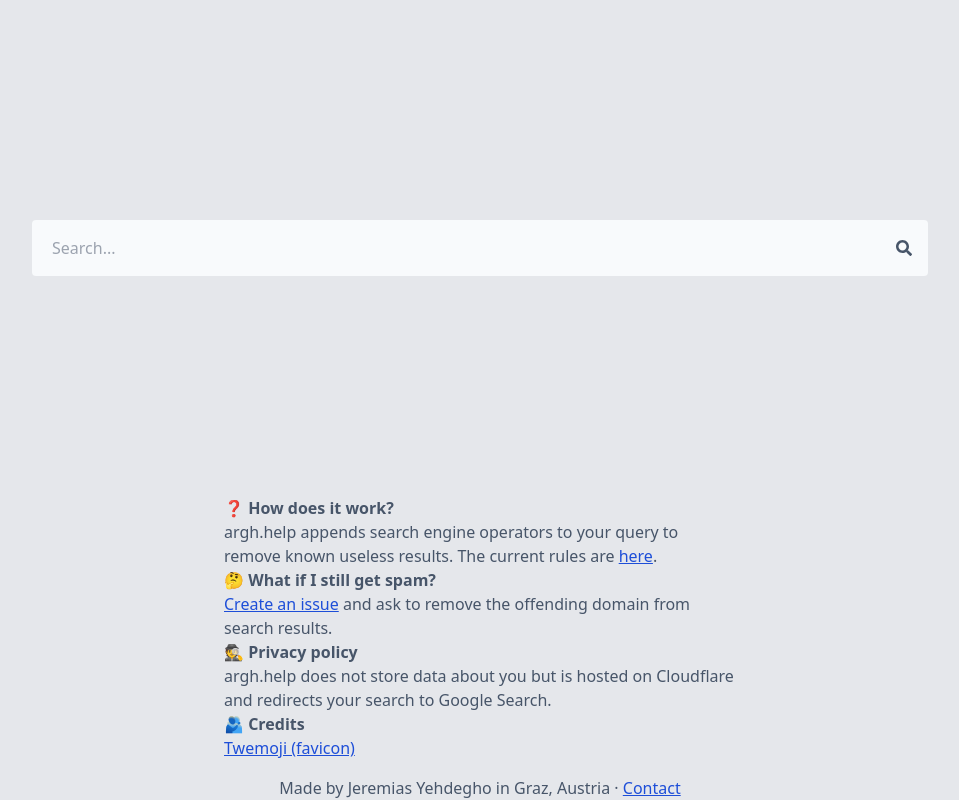
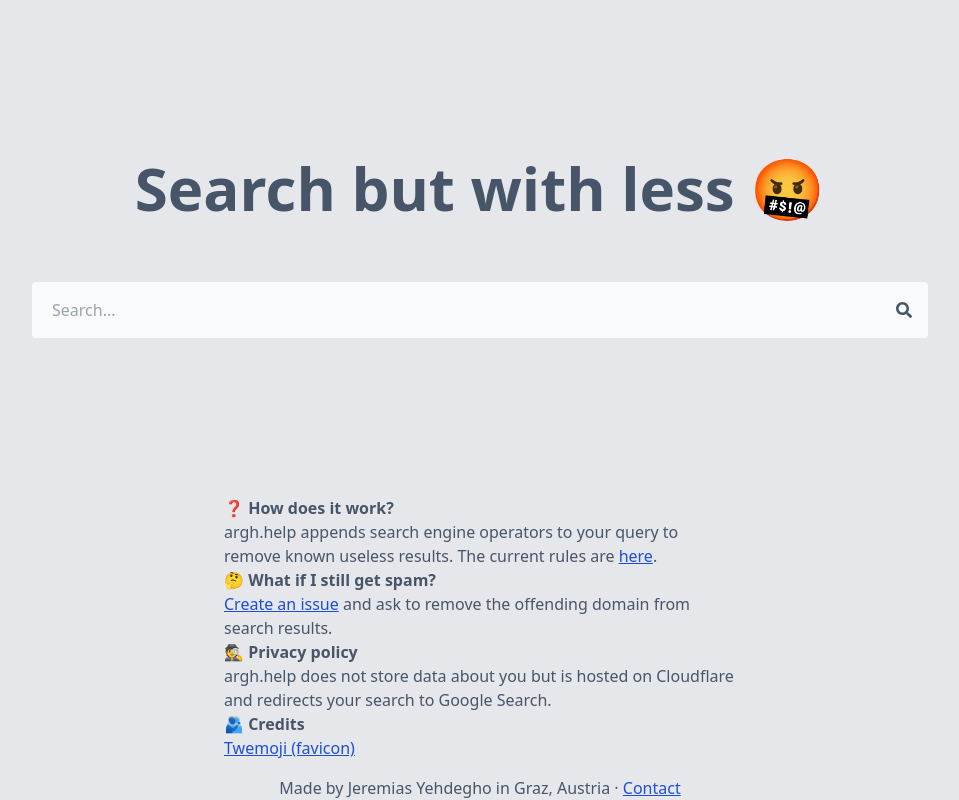
Before and after one commit to arghhelp/arghhelp, a plain HTML site: page src/index.html in a window 1280 px wide. Shown: the whole page, without its empty margins (160-1119 px from the left). Drawn offline with nearby package versions, Linux system fonts and the light colour scheme; files that its build step writes are made by us from their sources.

Commit message:
add some headline

```diff
--- a/src/index.html
+++ b/src/index.html
@@ -5,12 +5,13 @@
   <meta charset="UTF-8">
   <meta name="viewport" content="width=device-width, initial-scale=1.0">
   <link href="style.css" rel="stylesheet">
-  <title>argh.help &middot; Search results with less spam</title>
+  <title>argh.help &middot; Search but with less 🤬</title>
 </head>
 
 <body class="h-screen bg-gray-200 text-slate-600 flex flex-col font-light">
   <main class="flex-grow">
-    <div class="flex justify-center items-center h-full">
+    <div class="flex flex-col justify-center items-center h-full">
+      <h1 class="text-4xl md:text-6xl font-bold pb-16">Search but with less 🤬</h1>
       <div class="flex justify-center items-center px-4 sm:px-6 lg:px-8 w-full">
         <div class="relative w-full max-w-4xl">
           <form id="form" name="form" onsubmit="return search();">
```
